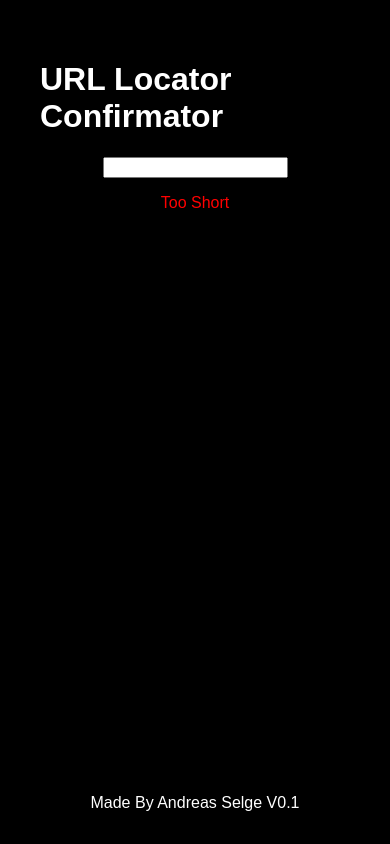
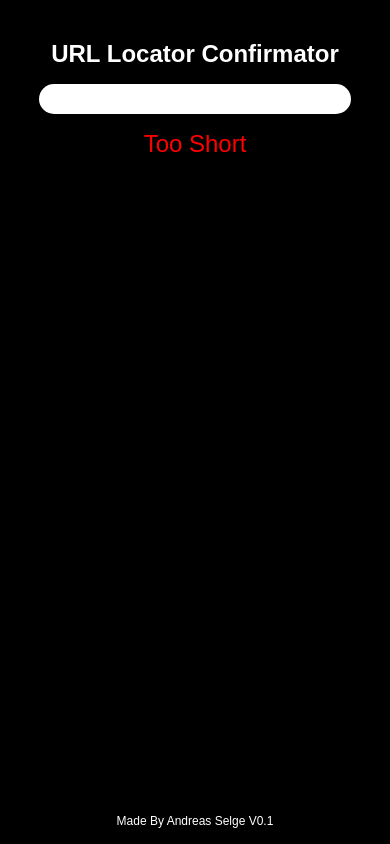
Before and after one commit to paraIncog/url-locator-confirmator, a website: page index.html in a window 390 px wide. Drawn offline with Linux system fonts and the light colour scheme; no server answers.

Commit message:
Restyle; Add Responsive

```diff
--- a/app.js
+++ b/app.js
@@ -34,7 +34,7 @@ function showResults() {
       country.tlds.some((tld) => input.endsWith(tld))
     );
     if (matchedCountry) {
-      result.innerHTML = `<p class="res-good">Country</p>${matchedCountry.country}`;
+      result.innerHTML = `<p class="res-good">Country</p><p>${matchedCountry.country}</p>`;
     } else {
       result.innerHTML = `<p class="res-bad">No matching country found for the TLD</p>`;
     }
--- a/index.html
+++ b/index.html
@@ -13,7 +13,7 @@
       </h1>
     </div>
     <div>
-      <input type="text" name="locatorInput" id="locatorInput">
+      <input type="text" name="locatorInput" id="locatorInput" maxlength="33">
     </div>
     <div id="result"></div>
     <div class="footer">
--- a/package.json
+++ b/package.json
@@ -1,6 +1,6 @@
 {
   "name": "url-locator-confirmator",
-  "version": "1.0.0",
+  "version": "0.1",
   "description": "",
   "main": "index.js",
   "scripts": {
--- a/style.css
+++ b/style.css
@@ -7,6 +7,22 @@ body {
 	font-family: Arial, Helvetica, sans-serif;
 	justify-content: center;
 	padding: 2rem;
+}
+
+p {
+	font-size: 1.5rem;
+	margin: 1rem;
+}
+
+input {
+	background-color: #ffffff;
+	border: 0;
+	outline: 0;
+	border-radius: 100vh;
+	height: 1.5rem;
+	width: 20rem;
+	padding-left: .5rem;
+	padding-right: .5rem;
 }
 
 /* Result Colors */
@@ -27,3 +43,21 @@ body {
 	bottom: 0;
 	padding-bottom: 2rem;
 }
+
+@media only screen and (max-width: 768px) {
+	body {
+		font-size: .75rem;
+		padding: 1rem;
+	}
+
+	input {
+		height: 1.75rem;
+		width: 17.5rem;
+		padding-left: 1rem;
+		padding-right: 1rem;
+	}
+
+	.footer {
+		padding-bottom: 1rem;
+	}
+}
```
Also changed, not shown: 1 other file.
